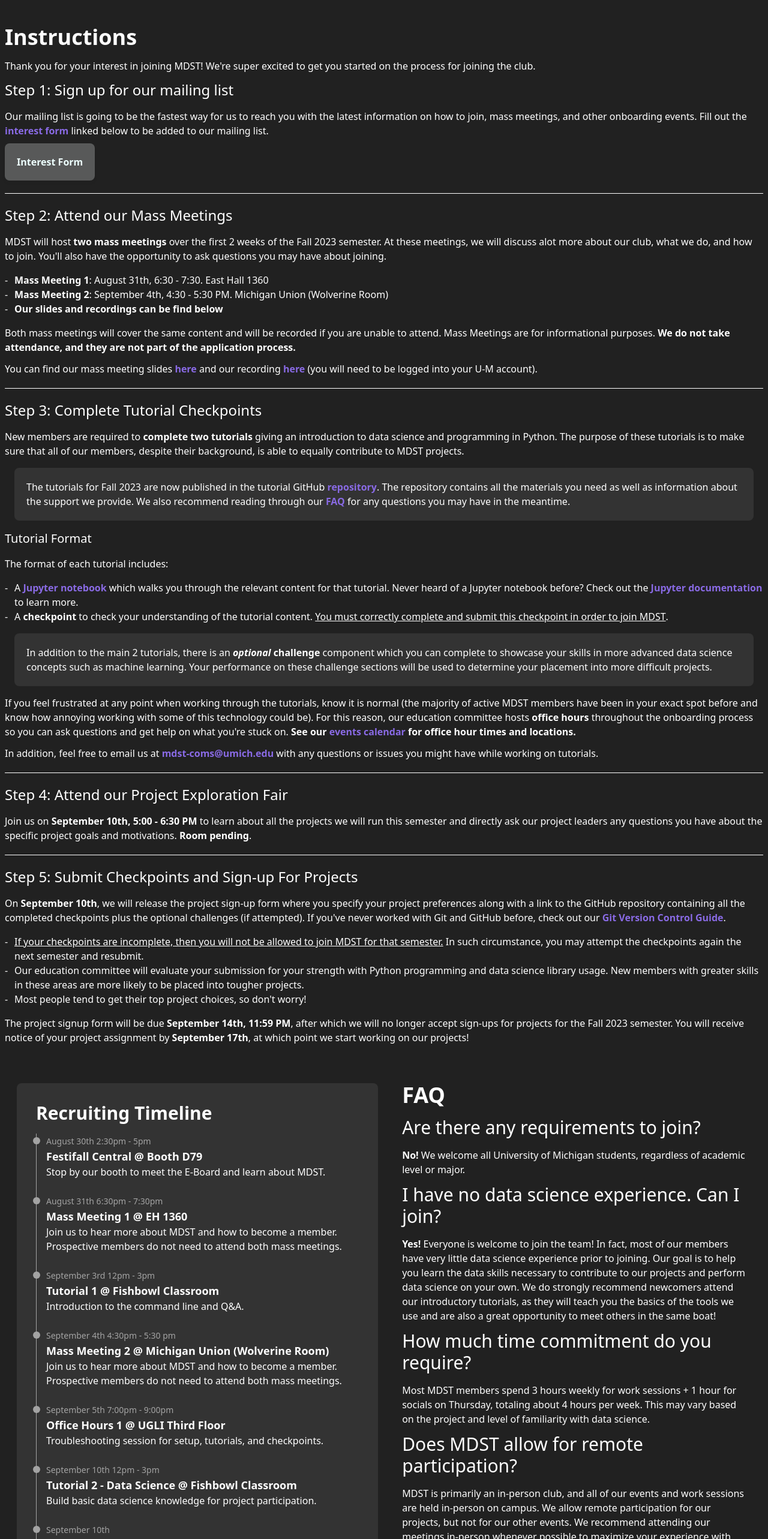
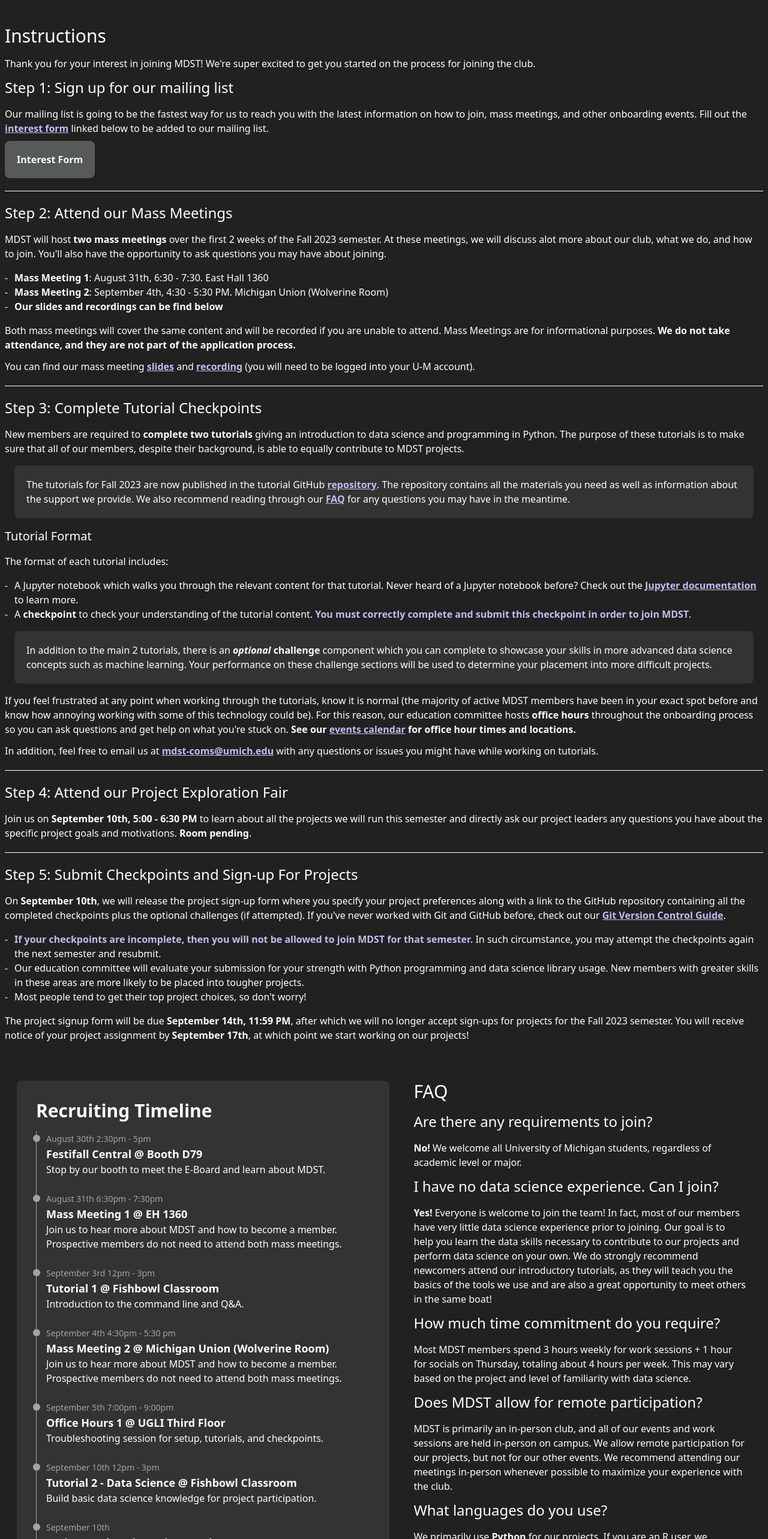
Before and after one commit to MichiganDataScienceTeam/official-website, a Next.js app: page /join in a window 1280 px wide. Shown: the part 234-2800 px from the top of the page at 60% size. Built offline with nearby package versions, Linux system fonts and the light colour scheme.

Commit message:
accessiblity fixes

```diff
--- a/components/footer.jsx
+++ b/components/footer.jsx
@@ -6,13 +6,13 @@ export default function Footer() {
   return (
     <footer className="p-4 flex items-center justify-center gap-2">
       <Logo size={36} />
-      <Link href="https://github.com/MichiganDataScienceTeam">
+      <Link href="https://github.com/MichiganDataScienceTeam" aria-label="MDST GitHub">
         <Icon name="github" className="text-4xl" />
       </Link>
-      <Link href="https://instagram.com/mdst_um">
+      <Link href="https://instagram.com/mdst_um" aria-label="MDST Instagram">
         <Icon name="instagram" className="text-4xl" />
       </Link>
-      <Link href="https://www.linkedin.com/school/michigan-data-science-team/">
+      <Link href="https://www.linkedin.com/school/michigan-data-science-team/" aria-label="MDST Linkedin">
         <Icon name="linkedin" className="text-4xl" />
       </Link>
     </footer>
--- a/components/timeline.jsx
+++ b/components/timeline.jsx
@@ -1,3 +1,4 @@
+import Link from "next/link";
 export default function Timeline({ events }) {
   return (
     <div>
@@ -18,13 +19,12 @@ export default function Timeline({ events }) {
         ))}
       </ol>
       <div>
-        Subscribe to our events calendar{" "}
-        <a
-          className="font-bold hover:underline"
+        <Link
+          className="font-bold underline"
           href="https://calendar.google.com/calendar/embed?src=c_22ca0c151585760442cad5796fb91bd18b7db11d813e9143e38549aadce65afe%40group.calendar.google.com&ctz=America%2FNew_York"
         >
-          here
-        </a>
+          Subscribe to our events calendar
+        </Link>
       </div>
     </div>
   );
--- a/config/faq.md
+++ b/config/faq.md
@@ -1,25 +1,25 @@
-# FAQ
+## FAQ
 
-## Are there any requirements to join?
+### Are there any requirements to join?
 
 **No!** We welcome all University of Michigan students, regardless of academic level or major.
 
-## I have no data science experience. Can I join?
+### I have no data science experience. Can I join?
 
 **Yes!** Everyone is welcome to join the team! In fact, most of our members have very little data science experience prior to joining. Our goal is to help you learn the data skills necessary to contribute to our projects and perform data science on your own. We do strongly recommend newcomers attend our introductory tutorials, as they will teach you the basics of the tools we use and are also a great opportunity to meet others in the same boat!
 
-## How much time commitment do you require?
+### How much time commitment do you require?
 
 Most MDST members spend 3 hours weekly for work sessions + 1 hour for socials on Thursday, totaling about 4 hours per week. This may vary based on the project and level of familiarity with data science.
 
-## Does MDST allow for remote participation?
+### Does MDST allow for remote participation?
 
 MDST is primarily an in-person club, and all of our events and work sessions are held in-person on campus. We allow remote participation for our projects, but not for our other events. We recommend attending our meetings in-person whenever possible to maximize your experience with the club.
 
-## What languages do you use?
+### What languages do you use?
 
-We primarily use **Python** for our projects. If you are an R user, we recommend checking out [this](https://www.google.com/url?q=https%3A%2F%2Fwww.datacamp.com%2Fcourses%2Fpython-for-r-users&sa=D&sntz=1&usg=AOvVaw0EGZ-9JrV1X0Kls2TJ_r7j) helpful tutorial on DataCamp.
+We primarily use **Python** for our projects. If you are an R user, we recommend checking out some helpful tutorials from [DataCamp](https://www.google.com/url?q=https%3A%2F%2Fwww.datacamp.com%2Fcourses%2Fpython-for-r-users&sa=D&sntz=1&usg=AOvVaw0EGZ-9JrV1X0Kls2TJ_r7j).
 
-## I am not a student at the University of Michigan. Can I join?
+### I am not a student at the University of Michigan. Can I join?
 
-**No.** Unfortunately, we are not currently accepting students outside U-M.
+**No.** We only accept Umich students.
--- a/config/join.md
+++ b/config/join.md
@@ -1,4 +1,4 @@
-# Instructions
+## Instructions
 
 Thank you for your interest in joining MDST! We're super excited to get you started on the process for joining the club.
 
@@ -6,7 +6,7 @@ Thank you for your interest in joining MDST! We're super excited to get you star
 
 Our mailing list is going to be the fastest way for us to reach you with the latest information on how to join, mass meetings, and other onboarding events. Fill out the [interest form](https://forms.gle/B5TyHZHL44BcoKNX6) linked below to be added to our mailing list.
 
-<p class="md-button-wrapper"><a class="md-button" href="https://forms.gle/B5TyHZHL44BcoKNX6"> Interest Form</a></p>
+<p className="md-button-wrapper"><a className="md-button" href="https://forms.gle/B5TyHZHL44BcoKNX6"> Interest Form</a></p>
 
 <hr>
 
@@ -21,7 +21,7 @@ MDST will host **two mass meetings** over the first 2 weeks of the Fall 2023 sem
 Both mass meetings will cover the same content and will be recorded if you are unable to attend.
 Mass Meetings are for informational purposes. **We do not take attendance, and they are not part of the application process.**
 
-You can find our mass meeting slides [here](https://docs.google.com/presentation/d/1eb_zenR8Zj8UAUyYdg0B27pB9w-9lVszJxb5Lzxec8E/edit?usp=sharing) and our recording [here](https://drive.google.com/file/d/1lztjqm4FDRo1RKCBERAQxN48msrd6CXq/view?usp=drive_link) (you will need to be logged into your U-M account).
+You can find our mass meeting [slides](https://docs.google.com/presentation/d/1eb_zenR8Zj8UAUyYdg0B27pB9w-9lVszJxb5Lzxec8E/edit?usp=sharing) and [recording](https://drive.google.com/file/d/1lztjqm4FDRo1RKCBERAQxN48msrd6CXq/view?usp=drive_link) (you will need to be logged into your U-M account).
 
 <hr>
 
@@ -29,7 +29,7 @@ You can find our mass meeting slides [here](https://docs.google.com/presentation
 
 New members are required to **complete two tutorials** giving an introduction to data science and programming in Python. The purpose of these tutorials is to make sure that all of our members, despite their background, is able to equally contribute to MDST projects.
 
-<div class="callout font-normal">
+<div className="callout font-normal">
     The tutorials for Fall 2023 are now published in the tutorial GitHub [repository](https://github.com/MichiganDataScienceTeam/2023-Tutorials). The repository contains all the materials you need as well as information about the support we provide. We also recommend reading through our [FAQ](#FAQ) for any questions you may have in the meantime.
 </div>
 
@@ -37,10 +37,10 @@ New members are required to **complete two tutorials** giving an introduction to
 
 The format of each tutorial includes:
 
-- A [Jupyter notebook](https://docs.jupyter.org/en/latest/) which walks you through the relevant content for that tutorial. Never heard of a Jupyter notebook before? Check out the [Jupyter documentation](https://docs.jupyter.org/en/latest/) to learn more.
-- A **checkpoint** to check your understanding of the tutorial content. <u>You must correctly complete and submit this checkpoint in order to join MDST</u>.
+- A Jupyter notebook which walks you through the relevant content for that tutorial. Never heard of a Jupyter notebook before? Check out the [Jupyter documentation](https://docs.jupyter.org/en/latest/) to learn more.
+- A **checkpoint** to check your understanding of the tutorial content. <span className="highlight">You must correctly complete and submit this checkpoint in order to join MDST</span>.
 
-<div class="callout">
+<div className="callout">
     In addition to the main 2 tutorials, there is an **_optional_ challenge** component which you can complete to showcase your skills in more advanced data science concepts such as machine learning. Your performance on these challenge sections will be used to determine your placement into more difficult projects.
 </div>
 
@@ -60,7 +60,7 @@ Join us on **September 10th, 5:00 - 6:30 PM** to learn about all the projects we
 
 On **September 10th**, we will release the project sign-up form where you specify your project preferences along with a link to the GitHub repository containing all the completed checkpoints plus the optional challenges (if attempted). If you've never worked with Git and GitHub before, check out our [Git Version Control Guide](https://docs.google.com/document/d/1pq42R2xr_yoyhyzWE0ugReHgEKgwLdjrJR4mT3_CQEo/edit?usp=sharing).
 
-- <u>If your checkpoints are incomplete, then you will not be allowed to join MDST for that semester.</u> In such circumstance, you may attempt the checkpoints again the next semester and resubmit.
+- <span className="highlight">If your checkpoints are incomplete, then you will not be allowed to join MDST for that semester.</span> In such circumstance, you may attempt the checkpoints again the next semester and resubmit.
 - Our education committee will evaluate your submission for your strength with Python programming and data science library usage. New members with greater skills in these areas are more likely to be placed into tougher projects.
 - Most people tend to get their top project choices, so don't worry!
 
--- a/pages/contact.jsx
+++ b/pages/contact.jsx
@@ -18,18 +18,14 @@ export default function Join({ data }) {
       <Hero title="Contact Us" />
       <div className="container mx-auto flex flex-row flex-wrap sm:flex-row gap-4 justify-evenly px-2 mb-16 text-center">
         {data.sources.map((source) => (
-          <div key={source.name} className="w-56">
+          <Link href={source.link} key={source.name} className="w-56">
             <div className=" p-4 bg-grey rounded-lg w-fit mx-auto mb-2">
-              <Link href={source.link}>
-                <Icon name={source.icon_name} className="text-4xl" />
-              </Link>
+              <Icon name={source.icon_name} aria-label={source.name} className="text-4xl" />
             </div>
 
             <h2 className="font-bold text-lg">{source.name}:</h2>
-            <Link href={source.link} className="underline">
-              {source.link_text}
-            </Link>
-          </div>
+            <p className="underline">{source.link_text}</p>
+          </Link>
         ))}
       </div>
       <div className="container mx-auto flex flex-col md:flex-row gap-4 justify-stretch px-2">
--- a/pages/index.jsx
+++ b/pages/index.jsx
@@ -50,16 +50,16 @@ export default function Home({ sponsors, projects, timeline }) {
                 ? `${basePath}/images/Dataframe_Graphic.svg`
                 : "/images/Dataframe_Graphic.svg"
             }
-            alt="Image of a dataframe"
+            alt="Dataframe of movie reviews and distribution"
+            priority={true}
           />
         </div>
       </Hero>
       <div
-        className={`container mx-auto px-7  ${
-          timeline.show_on_homepage
-            ? "grid gap-8 lg:grid-cols-2 lg:grid-rows-1 grid-auto-rows flex-row-reverse"
-            : "flex max-w-6xl"
-        }`}
+        className={`container mx-auto px-7  ${timeline.show_on_homepage
+          ? "grid gap-8 lg:grid-cols-2 lg:grid-rows-1 grid-auto-rows flex-row-reverse"
+          : "flex max-w-6xl"
+          }`}
       >
         {timeline.show_on_homepage && (
           <div className="bg-grey p-4 sm:p-8 rounded-lg">
@@ -68,7 +68,7 @@ export default function Home({ sponsors, projects, timeline }) {
           </div>
         )}
         <div className="lg:order-none order-first">
-          <div className="sticky top-24">
+          <div className="xl:sticky top-24">
             <div className="xl:text-xl lg:text-lg text-base font-light tracking-normal mb-2">
               <div className="mb-4">
                 <span className="font-bold">
@@ -103,9 +103,8 @@ export default function Home({ sponsors, projects, timeline }) {
               </p>
             </div>
             <div
-              className={`flex flex-col md:flex-row gap-4 ${
-                timeline.show_on_homepage ? "lg:flex-col" : ""
-              } xl:flex-row`}
+              className={`flex flex-col md:flex-row gap-4 ${timeline.show_on_homepage ? "lg:flex-col" : ""
+                } xl:flex-row`}
             >
               <Factbox fact="200+" closer="community members"></Factbox>
               <Factbox fact="14+" closer="project teams"></Factbox>
@@ -142,7 +141,7 @@ function ProjectCard({ json, basePath }) {
             ? `${basePath}/images/${json.image}`
             : `/images/${json.image}`
         }
-        alt={json.image.split(".")[0].split("_").join(" ")}
+        alt={""}
       />
       <h3 className="text-lg font-bold">{json.name}</h3>
       {json.description && <p className="line-clamp-2">{json.description}</p>}
@@ -153,7 +152,7 @@ function ProjectCard({ json, basePath }) {
 function Factbox({ fact, closer }) {
   return (
     <div className="text-left bg-grey p-4 rounded-lg w-full">
-      <p className="text-4xl font-semibold my-2">{fact}</p>
+      <h2 className="text-4xl font-semibold my-2">{fact}</h2>
       <p className="self-start">{closer}</p>
     </div>
   );
@@ -186,6 +185,7 @@ function Carousel({ projects, basePath }) {
           ))}
         </div>
         <button
+          aria-label="Projects Left"
           onClick={() => {
             if (shown > -1) {
               setShown(shown - 1);
@@ -196,6 +196,7 @@ function Carousel({ projects, basePath }) {
           <Icon className="" name="arrow-left" />
         </button>
         <button
+          aria-label="Projects Right"
           onClick={() => {
             if (shown < 1) {
               setShown(shown + 1);
--- a/pages/join.jsx
+++ b/pages/join.jsx
@@ -31,7 +31,7 @@ export default function Join({ join_info, faq, timeline }) {
         </div>
 
         <div className="container mx-auto px-2">
-          <Markdown className="markdown font-light">{faq}</Markdown>
+          <Markdown id="FAQ" className="markdown font-light">{faq}</Markdown>
         </div>
       </div>
     </Layout>
--- a/pages/links.jsx
+++ b/pages/links.jsx
@@ -12,7 +12,7 @@ export default function Links({ linksjson }) {
   const router = useRouter();
   const basePath = router.basePath;
   return (
-    <div>
+    <main>
       <HeadContent title={"Michigan Data Science Team - Links"} />
       <Image
         className="mx-auto"
@@ -27,9 +27,8 @@ export default function Links({ linksjson }) {
         MDST - Michigan Data Science Team Links
       </h1>
       <div
-        className={`fixed top-4 ${
-          showToast ? "" : "-translate-y-40"
-        } duration-75	transition-transform left-1/2 transform -translate-x-1/2 p-2 bg-green-600 rounded text-white `}
+        className={`fixed top-4 ${showToast ? "" : "-translate-y-40"
+          } duration-75	transition-transform left-1/2 transform -translate-x-1/2 p-2 bg-green-600 rounded text-white `}
       >
         Copied!
       </div>
@@ -48,7 +47,7 @@ export default function Links({ linksjson }) {
           />
         ))}
       </div>
-    </div>
+    </main>
   );
 }
 
@@ -58,9 +57,8 @@ function LinkElement({ link, toast }) {
       key={link.name}
       href={link.href}
       target="_blank"
-      className={`p-4 ${
-        link?.color === "primary" ? "bg-primary" : "bg-grey"
-      } rounded-lg grid w-72 items-center gap-6 link hover:-translate-y-1 `}
+      className={`p-4 ${link?.color === "primary" ? "bg-primary-dark" : "bg-grey"
+        } rounded-lg grid w-72 items-center gap-6 link hover:-translate-y-1 `}
     >
       <Icon name={link.icon_name} className="text-4xl" />
       <h2 className="font-bold text-lg">{link.name}</h2>
@@ -87,7 +85,7 @@ function ShareButton({ link, toast }) {
     }
   };
   return (
-    <button onClick={sharePage}>
+    <button aria-label="copy" onClick={sharePage}>
       <Icon name="copy" className="text-2xl self-end" />
     </button>
   );
--- a/pages/resources.jsx
+++ b/pages/resources.jsx
@@ -1,3 +1,4 @@
+import HeadContent from "@/components/headContent";
 import Hero from "@/components/hero";
 import Layout from "@/components/layout";
 import loadStaticData from "@/shared/static";
@@ -6,6 +7,12 @@ import Markdown from "markdown-to-jsx";
 export default function Resources({ content }) {
   return (
     <Layout>
+      <HeadContent
+        title={"Michigan Data Science Team - Resources"}
+        description={
+          "Here are some helpful rescources that the michigan data science team has put together to help you!"
+        }
+      />
       <Hero title="Some Helpful Resources" />
       <div className="container mx-auto px-2">
         <Markdown className="markdown">{content}</Markdown>
--- a/pages/team.jsx
+++ b/pages/team.jsx
@@ -67,14 +67,14 @@ function MemberCard({ json, basePath }) {
       <ul className="flex justify-center mt-4 space-x-4">
         {json.linkedin ? (
           <li>
-            <Link href={json.linkedin} className="hover:text-gray">
+            <Link href={json.linkedin} className="hover:text-gray" aria-label="Linkedin">
               <Icon name="linkedin" className="text-3xl" />
             </Link>
           </li>
         ) : null}
         {json.github ? (
           <li>
-            <Link href={json.github} className="hover:text-gray">
+            <Link href={json.github} className="hover:text-gray" aria-label="GitHub">
               <Icon name="github" className="text-3xl" />
             </Link>
           </li>
--- a/styles/globals.css
+++ b/styles/globals.css
@@ -54,9 +54,9 @@ background: radial-gradient(50% 50% at 50% 50%, #896AE4 0%, rgba(67, 151, 117, 0
 
 .markdown a {
   @apply font-bold;
-  @apply hover:underline;
+  @apply underline;
   @apply transition;
-  color: #896AE4;
+  @apply text-primary-light
 }
 .markdown ul {
   @apply relative;
@@ -98,9 +98,17 @@ background: radial-gradient(50% 50% at 50% 50%, #896AE4 0%, rgba(67, 151, 117, 0
   @apply transition;
   @apply drop-shadow-md;
   color: #edfffe;
+  @apply no-underline;
 }
-
 .markdown .md-button-wrapper{
   @apply py-4;
   @apply mb-6;
+  @apply hover:-translate-y-2;
+  @apply transition;
+  @apply w-fit;
 }
+
+.markdown .highlight{
+  @apply font-bold;
+  @apply text-primary-light;
+}
```
